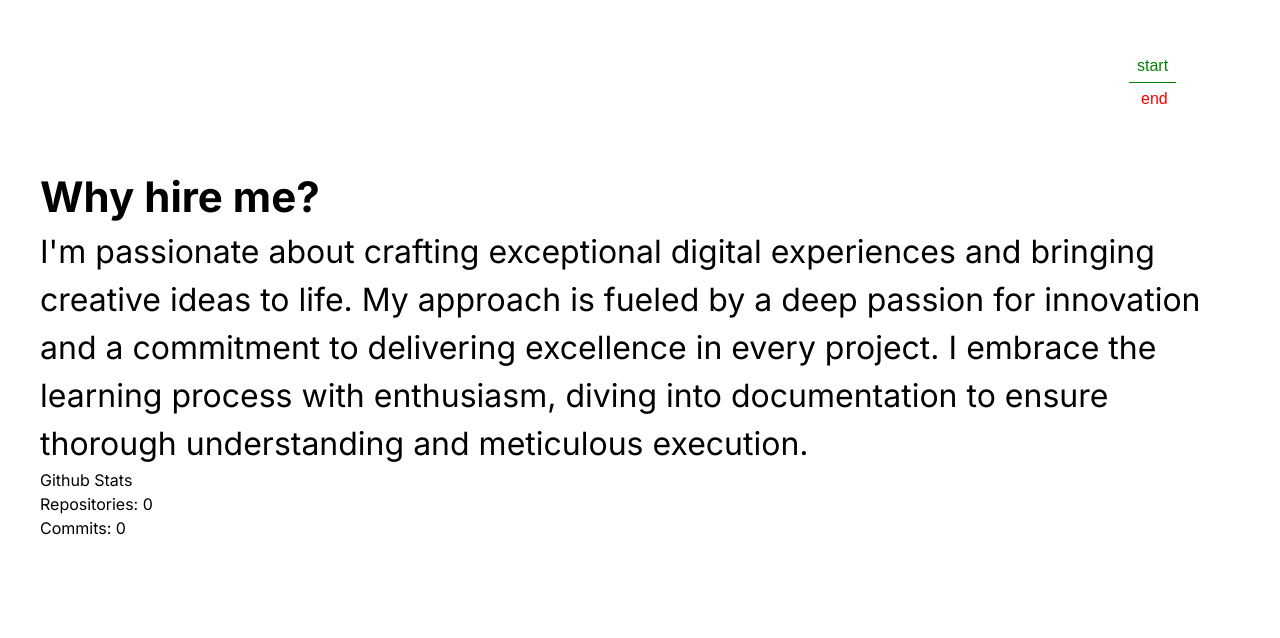
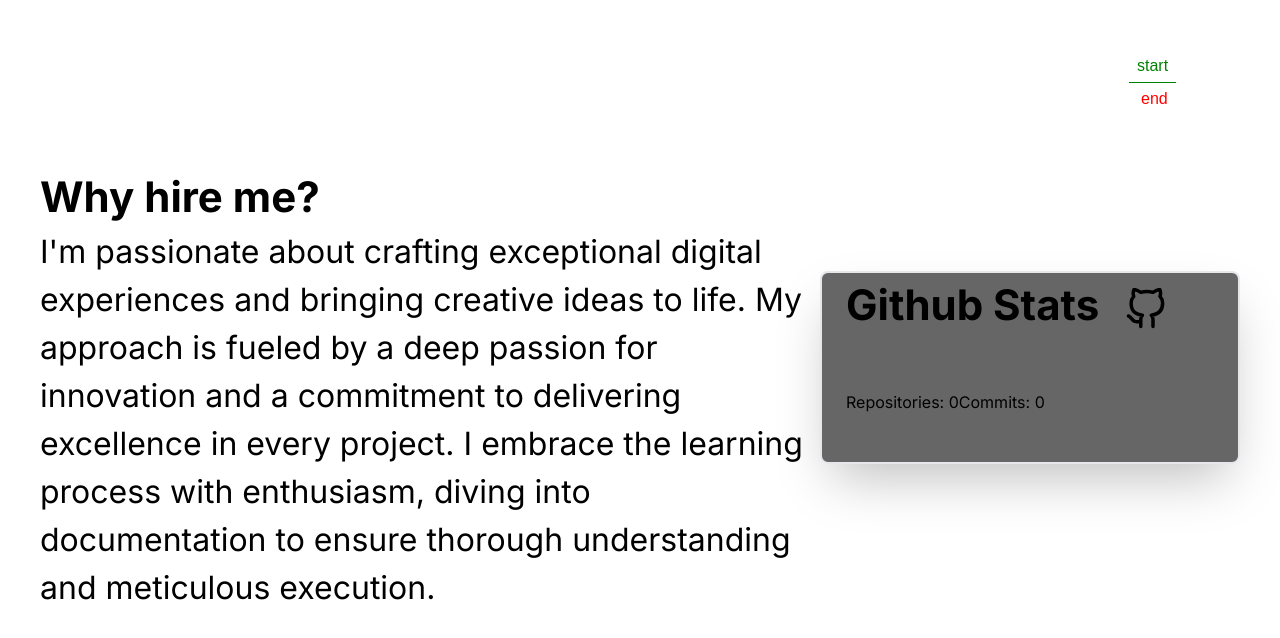
Before and after one commit to RizWaaN3024/my-portfolio, a Next.js app: page / in a window 1280 px wide. Shown: the part 2219-2857 px from the top of the page. Before the commit the page ends 2799 px from the top, so only its background shows below. Built offline with nearby package versions, Linux system fonts and the light colour scheme; no server answers.

Commit message:
Skills Section Code Fixes

```diff
--- a/components/Skills.jsx
+++ b/components/Skills.jsx
@@ -2,8 +2,8 @@
 import React, { useEffect, useState } from 'react'
 import { gsap } from 'gsap'
 import { ScrollTrigger } from 'gsap/ScrollTrigger'
-import axios from 'axios'
 import dotenv from 'dotenv'
+import { FiGithub } from 'react-icons/fi'
 
 dotenv.config();
 
@@ -89,17 +89,21 @@ const Skills = () => {
       <div>
         <h2 className='skill-title text-[94px] text-center'>My Skills</h2>
       </div>
-      <div>
+      <div className='flex justify-between items-center'>
+        <div className='w-[65%]'>
         <div className='pt-[42px]'>
             <p className='text-[42px] font-bold'>Why hire me?</p>
         </div>
         <div>
             <p className='text-[32px] text-wrap'>I'm passionate about crafting exceptional digital experiences and bringing creative ideas to life. My approach is fueled by a deep passion for innovation and a commitment to delivering excellence in every project. I embrace the learning process with enthusiasm, diving into documentation to ensure thorough understanding and meticulous execution.</p>
         </div>
-        <div className='github-section'>
-          <h2>Github Stats</h2>
-          <p>Repositories: {repoCount}</p>
-          <p>Commits: {commitCount}</p>
+        </div>
+        <div className='github-section flex flex-col border-[2px] rounded-lg w-[35%] bg-black bg-opacity-60 backdrop-filter backdrop-blur-lg shadow-2xl'>
+          <h2 className='text-[42px] font-bold pb-[54px] pl-[24px]'>Github Stats <FiGithub className='inline-block ml-[16px]'/></h2>
+          <div className='flex pl-[24px]'>
+          <p >Repositories: {repoCount}</p>
+          <p className='pb-[48px]'>Commits: {commitCount}</p>
+          </div>
         </div>
       </div>
     </div>
```
